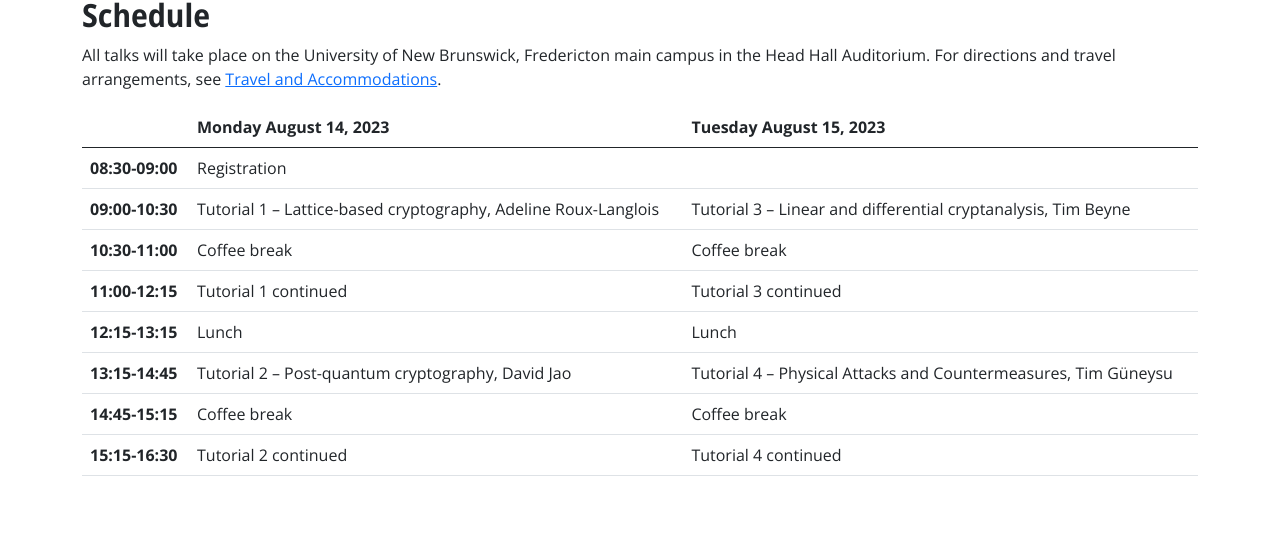
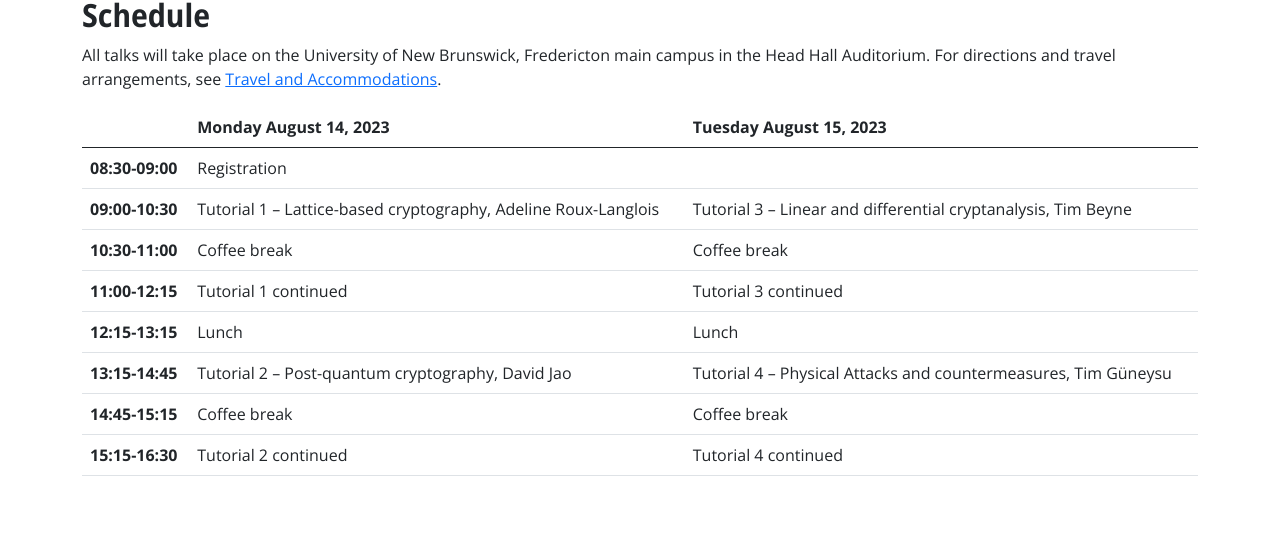
Before and after one commit to sac-workshop/sac-2023, a Jekyll site: the page built from summer-school.md, in a window 1280 px wide. Shown: the part 546-1097 px from the top of the page. Built offline with Jekyll 4.4.1, drawn with Linux system fonts in a browser that asks for light colours.

```diff
--- a/summer-school.md
+++ b/summer-school.md
@@ -60,7 +60,7 @@ For directions and travel arrangements, see [Travel and Accommodations](travel.h
   <tr>
     <th>13:15-14:45</th>
     <td>Tutorial 2 – Post-quantum cryptography, David Jao</td>
-    <td>Tutorial 4 – Physical Attacks and Countermeasures, Tim Güneysu</td>
+    <td>Tutorial 4 – Physical Attacks and countermeasures, Tim Güneysu</td>
   </tr>
   <tr>
     <th>14:45-15:15</th>
```
